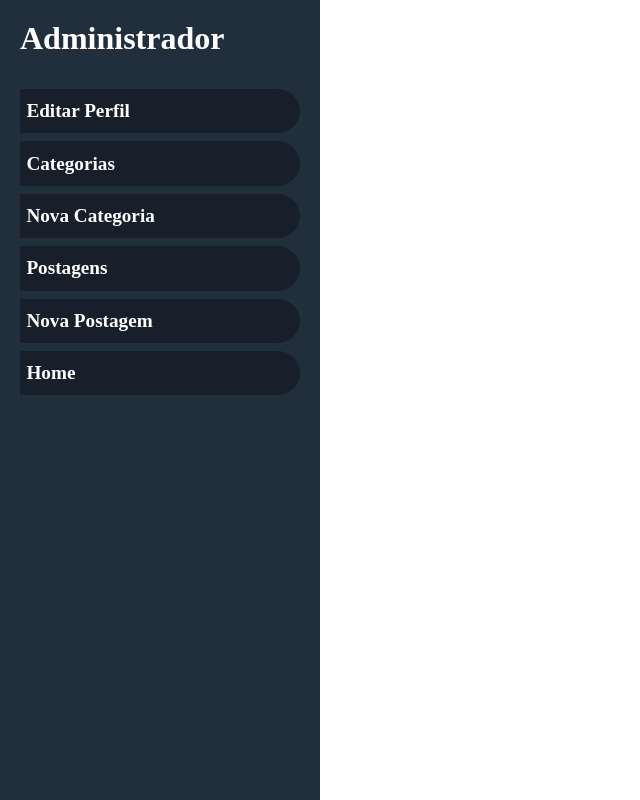
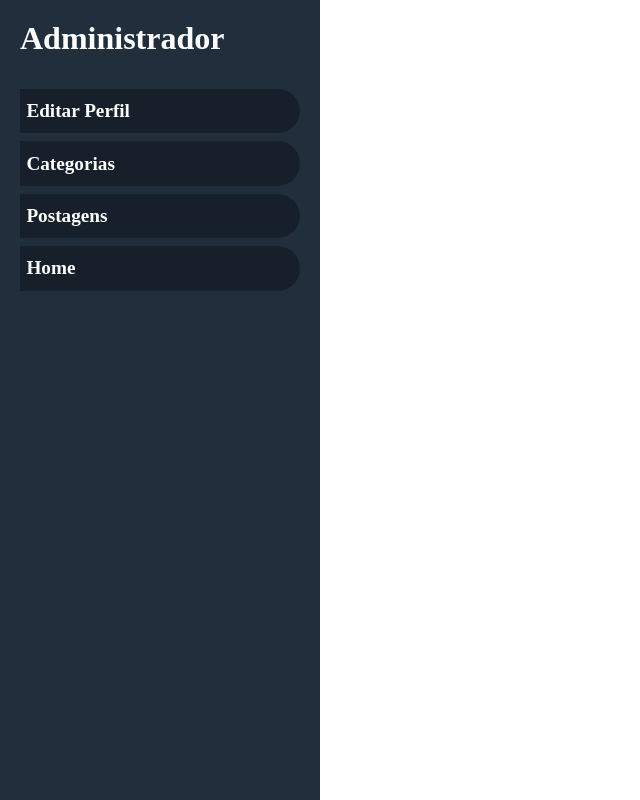
Before and after one commit to juniorHotes/react-blog, a React (Create React App) app in the folder client/: page /admin/categories/1 in a window 1280 px wide. Shown: the whole page, without its empty margins (0-640 px from the left). Built offline with nearby package versions, Linux system fonts and the light colour scheme; no server answers.

Commit message:
New routes.

```diff
--- a/client/src/components/AdminOptions/index.jsx
+++ b/client/src/components/AdminOptions/index.jsx
@@ -7,9 +7,7 @@ export default function AdminOptions() {
         <ul>
             <li><Link to="/admin/profile">Editar Perfil</Link></li>
             <li><Link to="/admin/categories/1">Categorias</Link></li>
-            <li><Link to="/admin/new/category">Nova Categoria</Link></li>
             <li><Link to="/admin/posts/1">Postagens</Link></li>
-            <li><Link to="/admin/post/new">Nova Postagem</Link></li>
             <li><Link to="/">Home</Link></li>
         </ul>
     )
```
